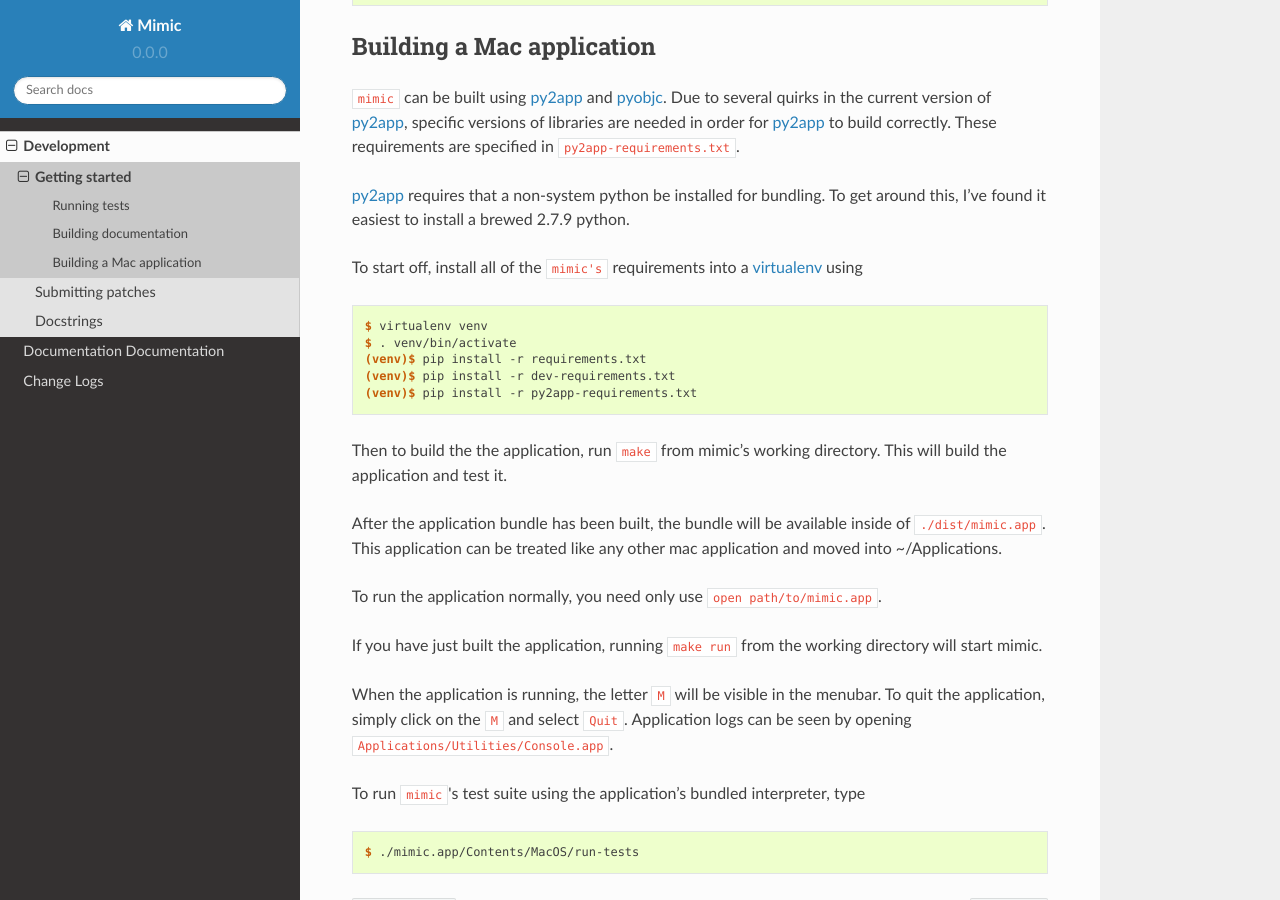
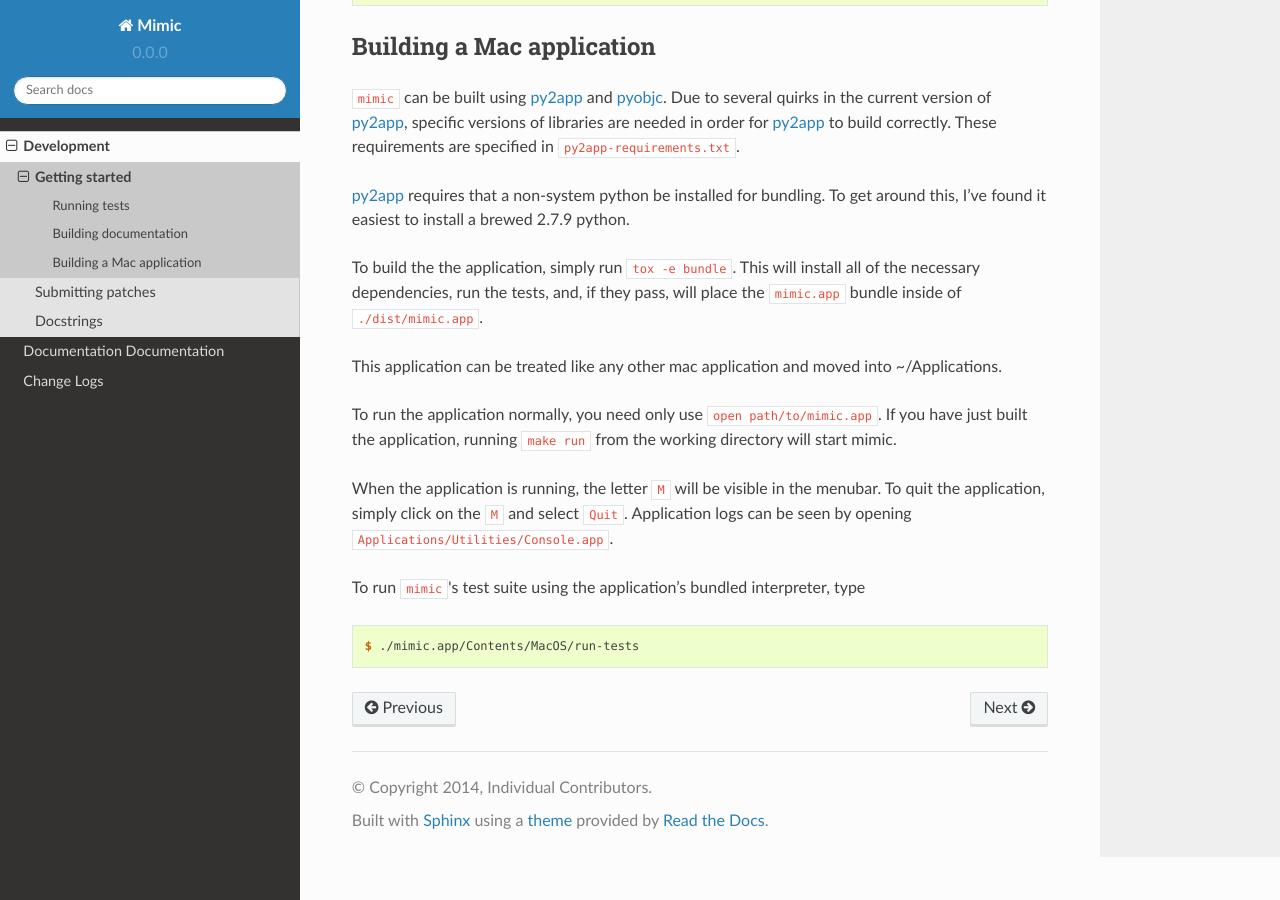
Before and after one commit to rackerlabs/mimic, a Sphinx documentation site: the page built from docs/development/getting-started.rst, in a window 1280 px wide and 900 px high, scrolled down 1671 px. Built offline with Sphinx 7.4.7 and the Read the Docs theme 2.0.0, drawn with Linux system fonts in a browser that asks for light colours.

Commit message:
just tell people to build using tox

```diff
--- a/docs/development/getting-started.rst
+++ b/docs/development/getting-started.rst
@@ -95,28 +95,14 @@ These requirements are specified in ``py2app-requirements.txt``.
 `py2app`_ requires that a non-system python be installed for bundling.
 To get around this, I've found it easiest to install a brewed 2.7.9 python.
 
-To start off, install all of the ``mimic's`` requirements into a `virtualenv`_
-using
+To build the the application, simply run ``tox -e bundle``. This will
+install all of the necessary dependencies, run the tests, and, if they pass,
+will place the ``mimic.app`` bundle inside of ``./dist/mimic.app``.
 
-.. code-block:: console
-
-   $ virtualenv venv
-   $ . venv/bin/activate
-   (venv)$ pip install -r requirements.txt
-   (venv)$ pip install -r dev-requirements.txt
-   (venv)$ pip install -r py2app-requirements.txt
-
-Then to build the the application, run ``make`` from mimic's working
-directory.
-This will build the application and test it.
-
-After the application bundle has been built, the bundle will be available
-inside of ``./dist/mimic.app``.
 This application can be treated like any other mac application and moved into
 ~/Applications.
 
 To run the application normally, you need only use ``open path/to/mimic.app``.
-
 If you have just built the application, running ``make run`` from the
 working directory will start mimic.
 
```
